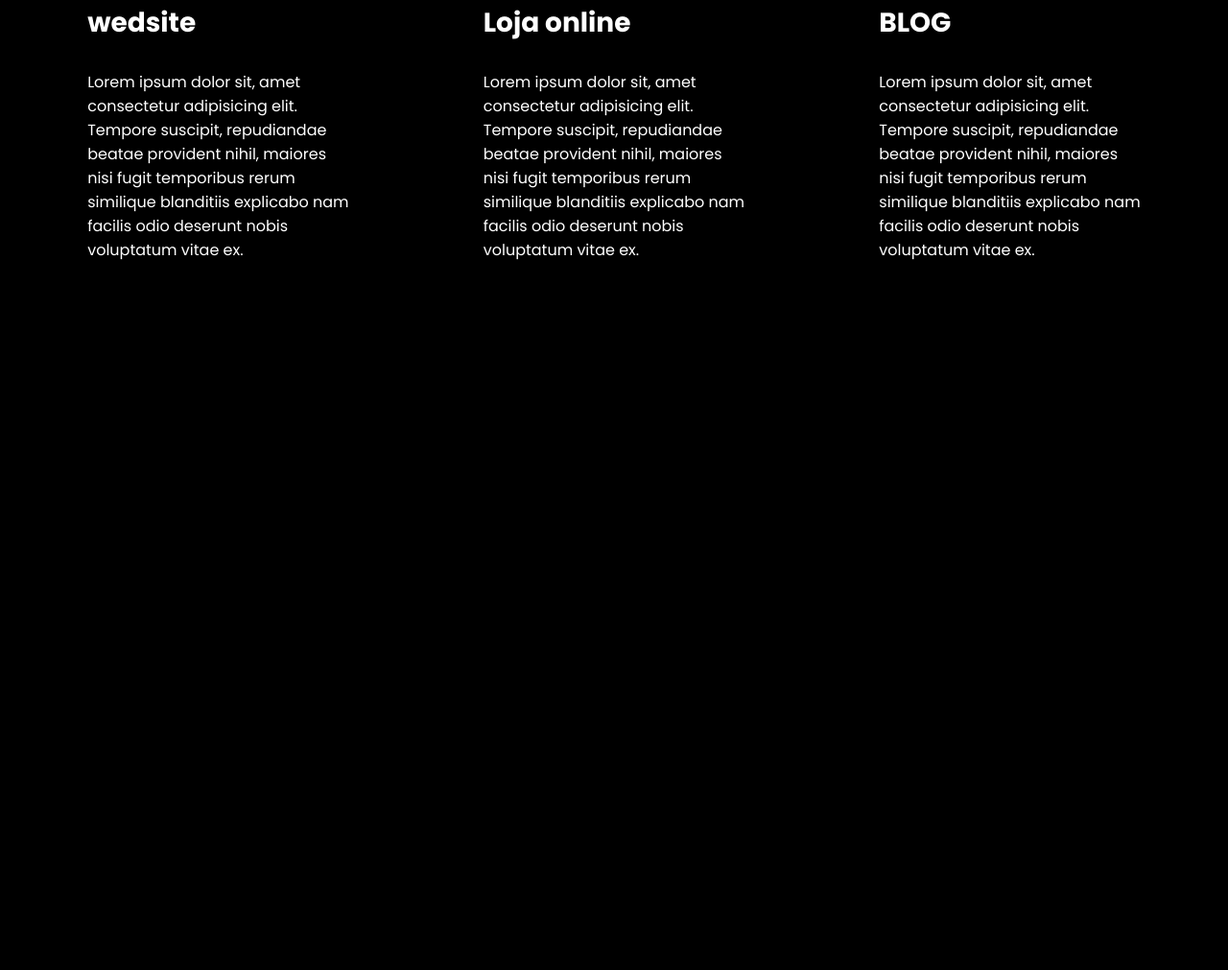
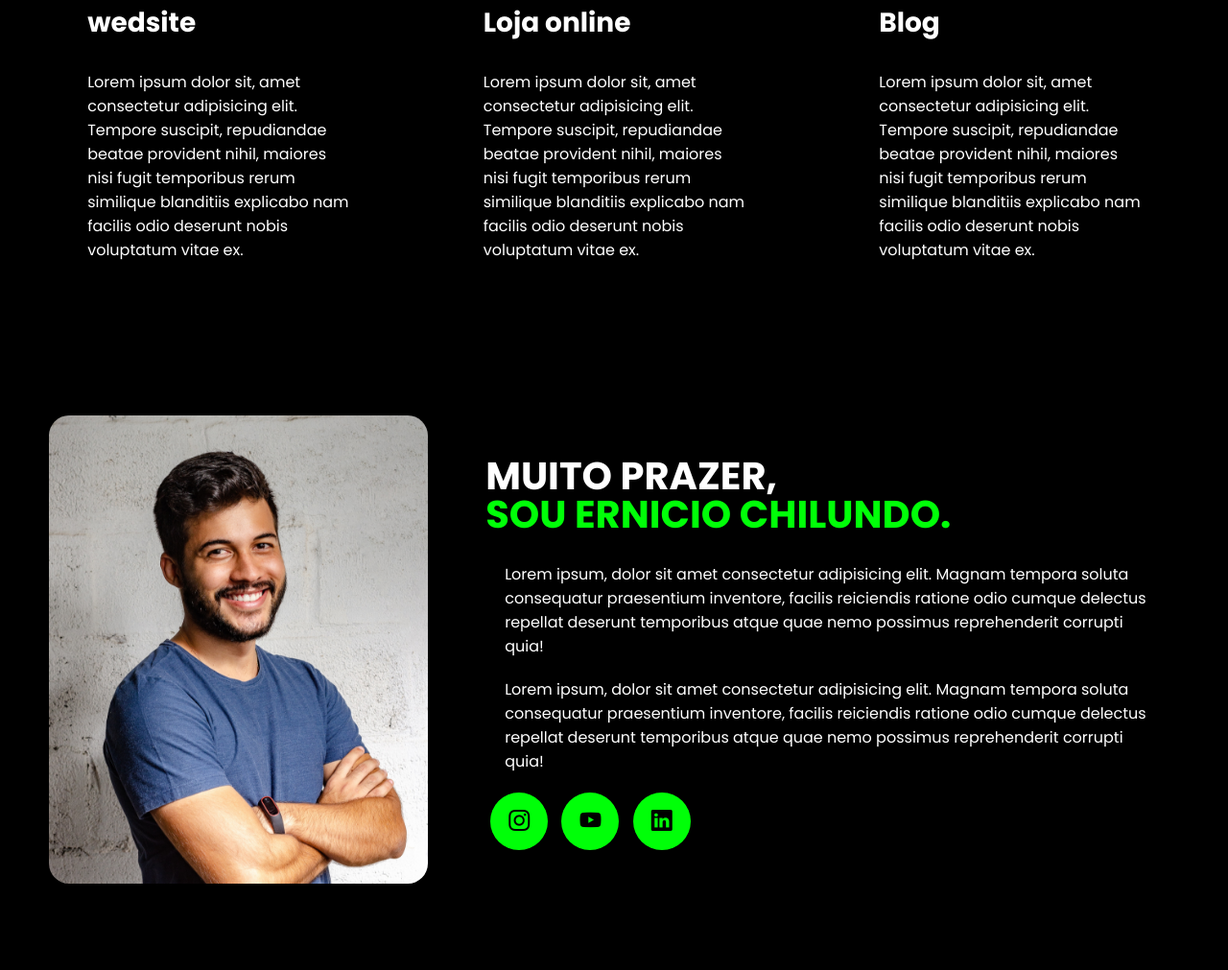
Before and after one commit to Ernicio-chilundo/portfolio_Ern, a plain HTML site: page index.html in a window 1280 px wide. Shown: the part 1051-2062 px from the top of the page at 96% size. Before the commit the page ends 1404 px from the top, so only its background shows below. Drawn offline with nearby package versions, Linux system fonts and the light colour scheme.

Commit message:
minha especialidade finalizada

```diff
--- a/index.html
+++ b/index.html
@@ -84,7 +84,9 @@
 
                     <div class="especialidades_box">
                         <i class="bi bi-wordpress"></i>
-                        <h3>BLOG</h3>
+                        <h3>
+                            Blog
+                        </h3>
                         <p>Lorem ipsum dolor sit, amet consectetur adipisicing elit. Tempore suscipit, repudiandae beatae provident nihil, maiores nisi fugit temporibus rerum similique blanditiis explicabo nam facilis odio deserunt nobis voluptatum vitae ex.</p>
                     </div><!--especialidades_box-->
 
@@ -92,6 +94,27 @@
                 </div><!--flex-->
             </div><!--interface-->
         </section><!--especialidades-->
+
+        <section class="sobre">
+            <div class="interface">
+                <div class="flex">
+                    <div class="img_sobre">
+                        <img src="/img/foto.png" alt="imagem erncio">
+                    </div><!--img_sobre-->
+
+                    <div class="txt_sobre">
+                        <h2>MUITO PRAZER, <SPan> SOU ERNICIO CHILUNDO.</SPan></h2>
+                        <P>Lorem ipsum, dolor sit amet consectetur adipisicing elit. Magnam tempora soluta consequatur praesentium inventore, facilis reiciendis ratione odio cumque delectus repellat deserunt temporibus atque quae nemo possimus reprehenderit corrupti quia!</P>
+                        <P>Lorem ipsum, dolor sit amet consectetur adipisicing elit. Magnam tempora soluta consequatur praesentium inventore, facilis reiciendis ratione odio cumque delectus repellat deserunt temporibus atque quae nemo possimus reprehenderit corrupti quia!</P>
+                        <div class="btn_social">
+                            <a href="#"><button><i class="bi bi-instagram"></i></button></a>
+                            <a href="#"><button><i class="bi bi-youtube"></i></button></a>
+                            <a href="#"><button><i class="bi bi-linkedin"></i></button></a>
+                        </div><!--btn_social-->
+                    </div><!--txt_sobre-->
+                </div>
+            </div><!--interface-->
+        </section><!--sobre-->>
     </main>
 </body>
 </html>
--- a/style.css
+++ b/style.css
@@ -25,22 +25,17 @@ h2.titulo span {
     color: #00ff08;
 }
 
-.btn_contato button {
-    padding: 10px 40px;
-    font-size: 18px;
-    font-weight: 600;
-    background-color: #00FF08;
-    border: 0;
-    border-radius: 30px;
-    cursor: pointer;
-    transition: .2s;
-}
-
 
 .interface {
     max-width: 1280px;
     margin: 0 auto;
 }
+
+button:hover {
+    box-shadow: 0px 0px 8px #00ff08;
+    transform: scale(1.05);
+}
+
 
 /* ESTILO DO CABECALHO */
 header {
@@ -74,10 +69,17 @@ header nav ul li {
     padding: 0 40px;
 }
 
-.btn_contato button:hover {
-    box-shadow: 0px 0px 8px #00ff08;
-    transform: scale(1.05);
+.btn_contato button {
+    padding: 10px 40px;
+    font-size: 18px;
+    font-weight: 600;
+    background-color: #00FF08;
+    border: 0;
+    border-radius: 30px;
+    cursor: pointer;
+    transition: .2s;
 }
+
 
 /* ESTILO DO TOPO DO SITE */
 section.topo_do-site {
@@ -154,3 +156,44 @@ section.especialidades .flex {
     font-size: 28px;
     margin: 28px 0;
 }
+
+/* ESTILO DO SOBRE*/
+section.sobre {
+    padding: 80px 4%;
+}
+
+section.sobre .flex {
+    align-items: center;
+    gap: 60px;
+}
+
+.sobre .txt_sobre {
+    color: #fff;
+}
+
+.sobre .txt_sobre h2{
+    font-size: 40px;
+    line-height: 40px;
+    margin-bottom: 30px;
+}
+
+.sobre .txt_sobre h2 span {
+    color: #00FF08;
+    display: block;
+}
+
+.sobre .txt_sobre p{
+    margin: 20px;
+}
+
+.sobre .txt_sobre .btn_social button {
+    width: 60px;
+    height: 60px;
+    border-radius: 50%;
+    background-color: #00FF08;
+    font-size: 22px;
+    cursor: pointer;
+    margin: 0 5px;
+    border: 0;
+    transition: .2s;
+}
```
